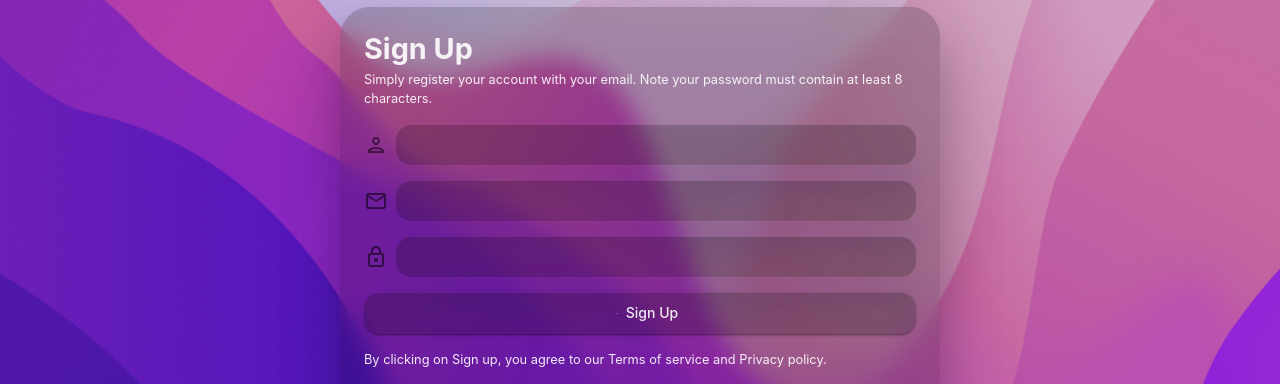
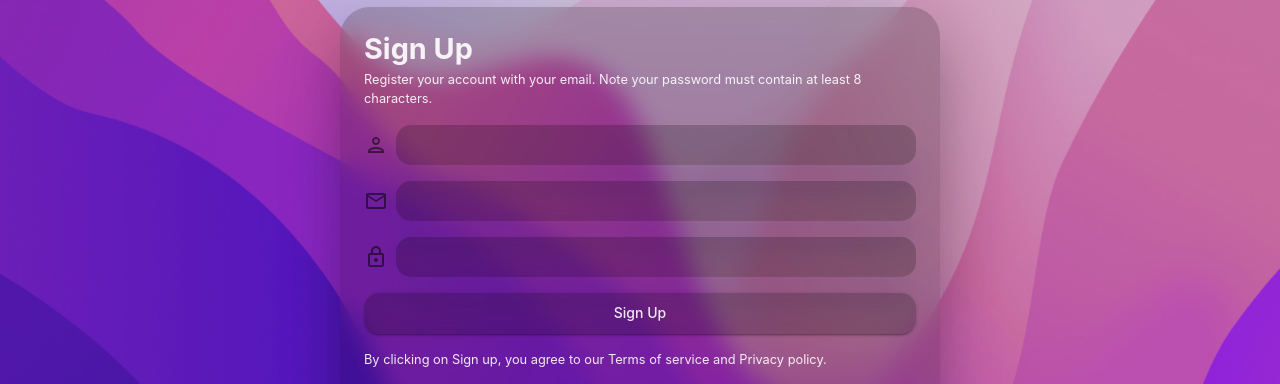
Before and after one commit to ZrToHr/kitten-puppy-app, a React (Create React App) app: page / in a window 1280 px wide. Both pictures are taken after a click on the element "Sign up". Shown: the part 176-560 px from the top of the page. Built offline with nearby package versions, Linux system fonts and the light colour scheme; what amazon-cognito-identity-js would draw is missing.

Commit message:
add form validation

```diff
--- a/src/app/features/auth/Login.tsx
+++ b/src/app/features/auth/Login.tsx
@@ -29,13 +29,13 @@ export default function Login() {
     <>
       <Typography variant="title">Sign In</Typography>
       <Typography variant="subtext">
-        Build your shared cloud albums specifically for your pets.
+        Build your cloud albums for your kitten and puppy.
       </Typography>
 
       <Formik
         validationSchema={validationSchema}
         initialValues={credientials}
-        onSubmit={(values) => {
+        onSubmit={async (values) => {
           authStore.login(values);
         }}
       >
@@ -55,6 +55,7 @@ export default function Login() {
               <CsmFormField
                 fullWidth
                 name="password"
+                type="password"
                 startAdornment={
                   <InputAdornment position="start">
                     <LockOutlinedIcon />
@@ -84,7 +85,7 @@ export default function Login() {
           variant="subtext"
           sx={{ fontWeight: 'bold', display: 'inline', cursor: 'pointer' }}
           onClick={() => {
-            modalStore.updateModalBoday(<Signup />);
+            modalStore.updateModalBody(<Signup />);
           }}
         >
           &nbsp; Sign up
--- a/src/app/features/auth/Signup.tsx
+++ b/src/app/features/auth/Signup.tsx
@@ -15,18 +15,25 @@ import * as Yup from 'yup';
 import Login from './Login';
 import { useStore } from '../../stores/store';
 import CsmFormField from '../../common/form/CsmFormField';
+import CsmLoadingBtn from '../../common/button/CsmLoadingBtn';
 import { BtnStyleOutline, StyledDivider } from '../../../theme';
 import { CogAuthSignUp, CogAuthVeriCode } from '../../models/CogAuth';
 
 export default function Signup() {
-  const { modalStore } = useStore();
+  const { modalStore, authStore } = useStore();
 
   const [signUpState, setSignUpState] = useState('first');
 
   const validationSchema = Yup.object({
-    username: Yup.string().required('Username is required'),
-    email: Yup.string().required('Email address is required'),
-    password: Yup.string().required('Password is required'),
+    username: Yup.string().required('username is required'),
+    email: Yup.string().required('email address is required').email(),
+    password: Yup.string()
+      .required('password is required')
+      .min(12, 'password must have at least 12 characters')
+      .matches(/[0-9]+/, 'password must have one digit')
+      .matches(/[!@#$%^&*)(+=._-]+/, 'password must have one special character')
+      .matches(/[a-z]+/, 'password must have one lower case')
+      .matches(/[A-Z]+/, 'password must have one upper case'),
   });
 
   const credentials: CogAuthSignUp = {
@@ -43,11 +50,12 @@ export default function Signup() {
     veriCode: '',
   };
 
-  const handleSignUp = (values: CogAuthSignUp) => {
+  const handleSignUp = async (values: CogAuthSignUp) => {
+    await authStore;
     setSignUpState('second');
   };
 
-  const handleCodeVerification = (values: CogAuthVeriCode) => {
+  const handleCodeVerification = async (values: CogAuthVeriCode) => {
     console.log('Verfication Submitted');
   };
 
@@ -56,8 +64,8 @@ export default function Signup() {
       return (
         <>
           <Typography variant="subtext">
-            Simply register your account with your email. Note your password
-            must contain at least 8 characters.
+            Register your account with your email. Note your password must
+            contain at least 8 characters.
           </Typography>
 
           <Formik
@@ -65,7 +73,7 @@ export default function Signup() {
             initialValues={credentials}
             onSubmit={handleSignUp}
           >
-            {({ handleSubmit }) => (
+            {({ handleSubmit, isSubmitting }) => (
               <Form onSubmit={handleSubmit} autoComplete="off">
                 <Stack spacing={2} sx={{ marginTop: 2, marginBottom: 2 }}>
                   <CsmFormField
@@ -91,6 +99,7 @@ export default function Signup() {
                   <CsmFormField
                     fullWidth
                     name="password"
+                    type="password"
                     startAdornment={
                       <InputAdornment position="start">
                         <LockOutlinedIcon />
@@ -98,19 +107,15 @@ export default function Signup() {
                     }
                   />
 
-                  <Button
+                  <CsmLoadingBtn
                     fullWidth
                     sx={BtnStyleOutline}
                     variant="contained"
                     type="submit"
+                    loading={isSubmitting}
                   >
-                    <CircularProgress
-                      color="inherit"
-                      size={16}
-                      sx={{ marginRight: '8px' }}
-                    />
                     Sign up
-                  </Button>
+                  </CsmLoadingBtn>
                 </Stack>
               </Form>
             )}
@@ -136,7 +141,7 @@ export default function Signup() {
             initialValues={veriObject}
             onSubmit={handleCodeVerification}
           >
-            {({ handleSubmit }) => (
+            {({ handleSubmit, isSubmitting }) => (
               <Form onSubmit={handleSubmit} autoComplete="off">
                 <Stack spacing={2} sx={{ marginTop: 2, marginBottom: 2 }}>
                   <CsmFormField
@@ -149,19 +154,15 @@ export default function Signup() {
                     }
                   />
 
-                  <Button
+                  <CsmLoadingBtn
                     fullWidth
                     sx={BtnStyleOutline}
                     variant="contained"
                     type="submit"
+                    loading={isSubmitting}
                   >
-                    <CircularProgress
-                      color="inherit"
-                      size={16}
-                      sx={{ marginRight: '8px' }}
-                    />
                     Verify
-                  </Button>
+                  </CsmLoadingBtn>
                 </Stack>
               </Form>
             )}
@@ -186,7 +187,7 @@ export default function Signup() {
           variant="subtext"
           sx={{ fontWeight: 'bold', display: 'inline', cursor: 'pointer' }}
           onClick={() => {
-            modalStore.updateModalBoday(<Login />);
+            modalStore.updateModalBody(<Login />);
           }}
         >
           &nbsp; Sign in
--- a/src/app/stores/modalStore.ts
+++ b/src/app/stores/modalStore.ts
@@ -28,7 +28,7 @@ export default class ModalStore {
     this.modal.body = null;
   };
 
-  updateModalBoday = (content: JSX.Element) => {
+  updateModalBody = (content: JSX.Element) => {
     this.modal = { ...this.modal, body: content };
   };
 
```
